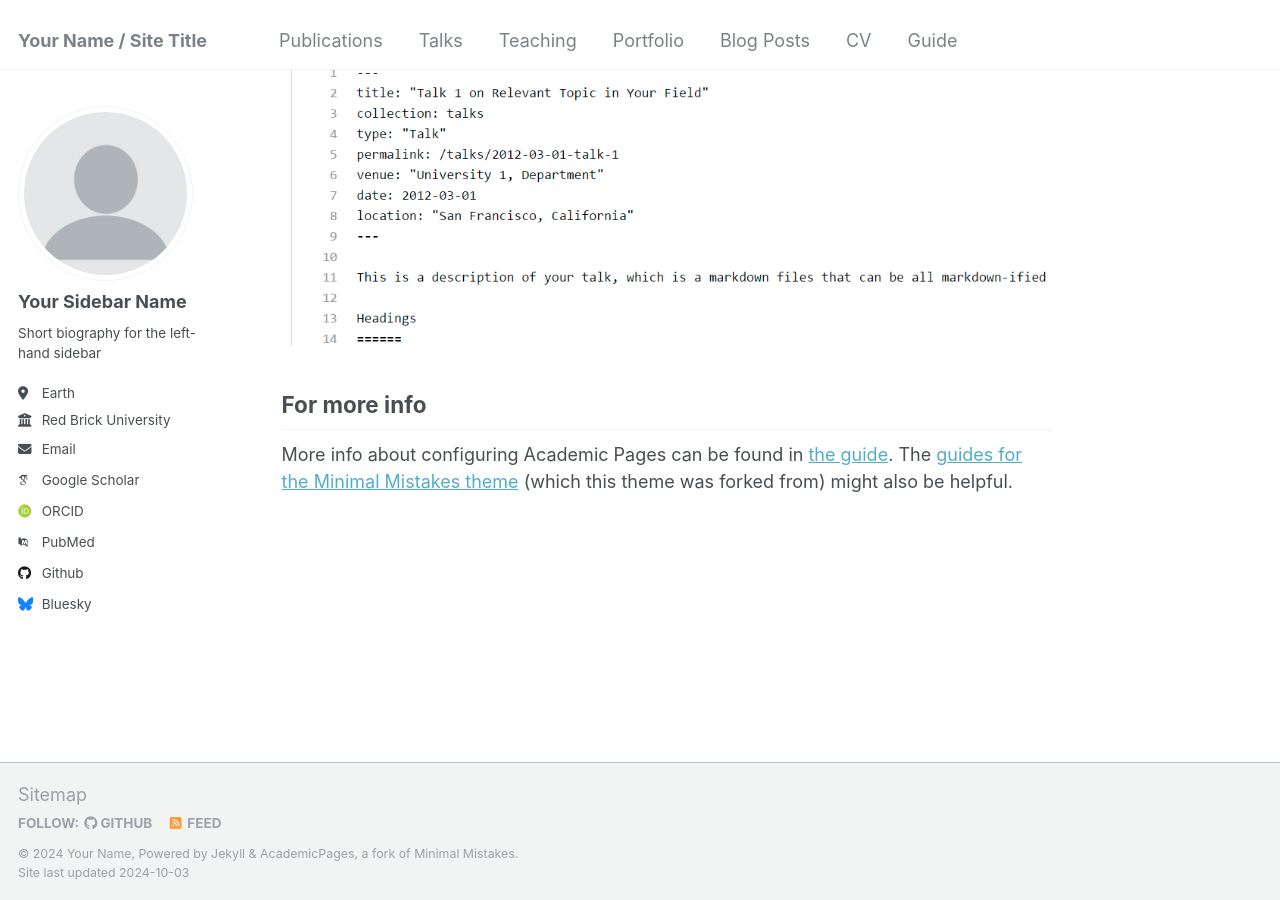
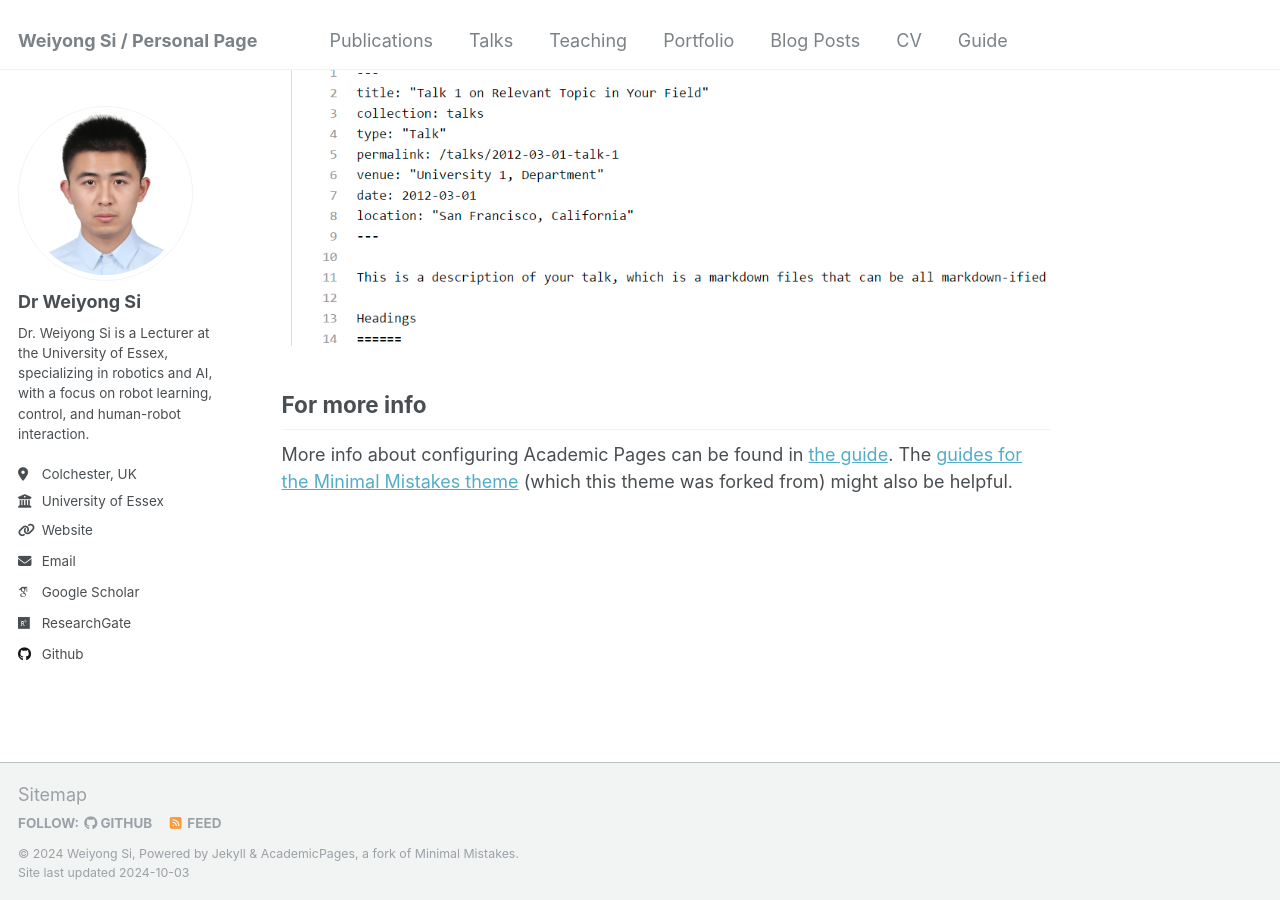
Before and after one commit to siweiyong/siweiyong.github.io, a Jekyll site: the page built from _pages/about.md, in a window 1280 px wide and 900 px high, scrolled down 2643 px. Built offline with Jekyll 4.4.1, drawn with Linux system fonts in a browser that asks for light colours; some web fonts are replaced.

Commit message:
Update info

```diff
--- a/_config.yml
+++ b/_config.yml
@@ -8,11 +8,11 @@
 
 # Basic Site Settings
 locale                   : "en-US"
-title                    : "Your Name / Site Title"
+title                    : "Weiyong Si / Personal Page"
 title_separator          : "-"
-name                     : &name "Your Name"
+name                     : &name "Weiyong Si"
 description              : &description "personal description"
-url                      : https://academicpages.github.io # the base hostname & protocol for your site e.g. "https://mmistakes.github.io"
+url                      : "https://siweiyong.github.io" # the base hostname & protocol for your site e.g. "https://mmistakes.github.io"
 baseurl                  : "" # the subpath of your site, e.g. "/blog"
 repository               : "academicpages/academicpages.github.io"
 
@@ -21,34 +21,34 @@ repository               : "academicpages/academicpages.github.io"
 #               Additional customization can be done by editing /_includes/author-profile.html
 author:
   # Biographic information
-  avatar           : "profile.png"
-  name             : "Your Sidebar Name"
+  avatar           : "SIWEI11201.jpg"
+  name             : "Dr Weiyong Si"
   pronouns         : # example: "she/her"
-  bio              : "Short biography for the left-hand sidebar"
-  location         : "Earth"
-  employer         : "Red Brick University"
-  uri              : # URL
-  email            : "none@example.org"
+  bio              : "Dr. Weiyong Si is a Lecturer at the University of Essex, specializing in robotics and AI, with a focus on robot learning, control, and human-robot interaction."
+  location         : "Colchester, UK"
+  employer         : "University of Essex"
+  uri              : "https://www.essex.ac.uk/people/SIWEI11201/Weiyong-Si"
+  email            : "w.si@essex.ac.uk"
 
   # Academic websites
   arxiv            : # URL - Update with the correct link to your profile
-  googlescholar    : "https://scholar.google.com/citations?user=PS_CX0AAAAAJ"
+  googlescholar    : "https://scholar.google.com/citations?user=EVyqSkQAAAAJ"
   impactstory      : # URL
-  orcid            : "http://orcid.org/yourorcidurl"
+  orcid            : # "http://orcid.org/yourorcidurl"
   semantic         : # URL
-  pubmed           : "https://www.ncbi.nlm.nih.gov/pubmed/?term=john+snow"
-  researchgate     : # URL
+  pubmed           : # "https://www.ncbi.nlm.nih.gov/pubmed/?term=john+snow"
+  researchgate     : "https://www.researchgate.net/profile/Si_Weiyong"
 
   # Repositories and software development
   bitbucket        : # Username - Update with your username on the site
   codepen          : # Username
   dribbble         : # Username
-  github           : "academicpages"
+  github           : "siweiyong"
   kaggle           : # Username
   stackoverflow    : # User number or user number and name (i.e., use "1" or "1/jeff-atwood")
 
   # Social media
-  bluesky          : "bsky.app" # Replace this with you Bluesky username
+  bluesky          : # "bsky.app" # Replace this with you Bluesky username
   facebook         : # Username
   flickr           : # Username
   foursquare       : # Username
```
Also changed, not shown: images/SIWEI11201.jpg (added).
